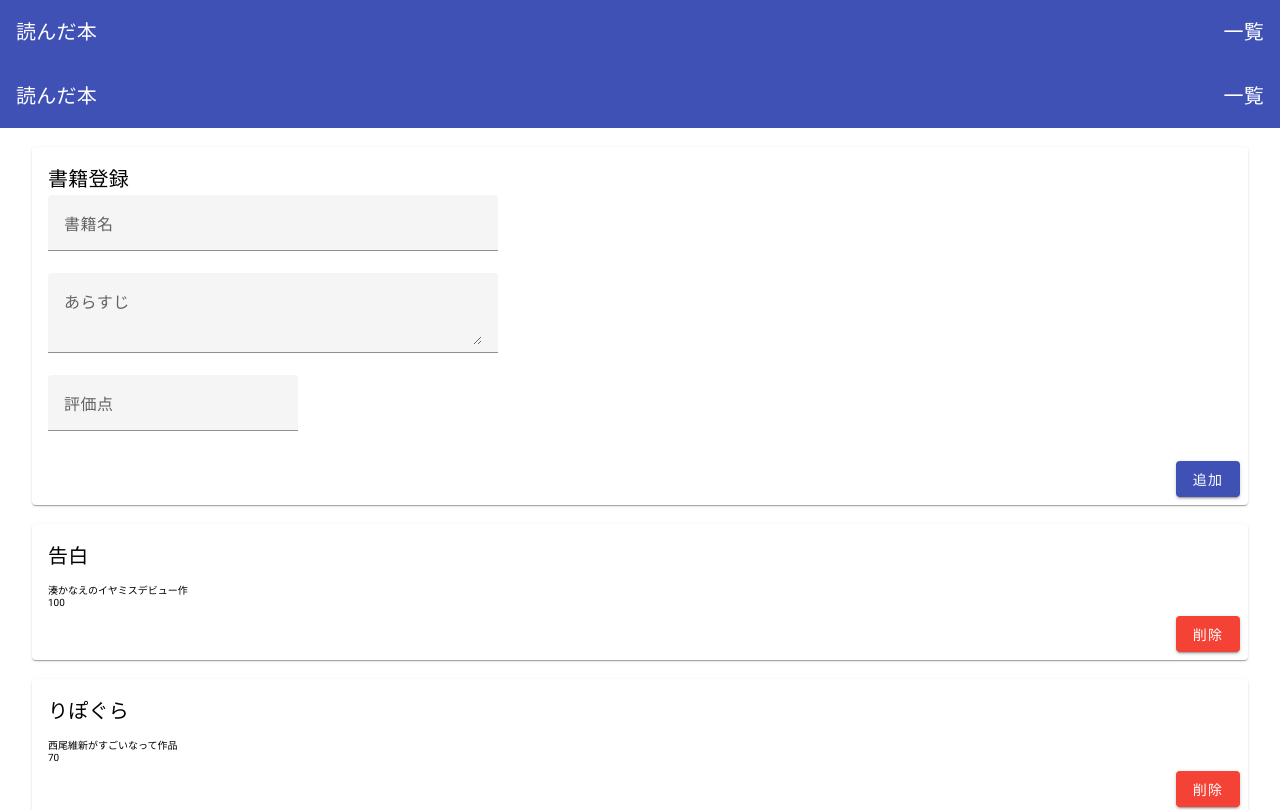
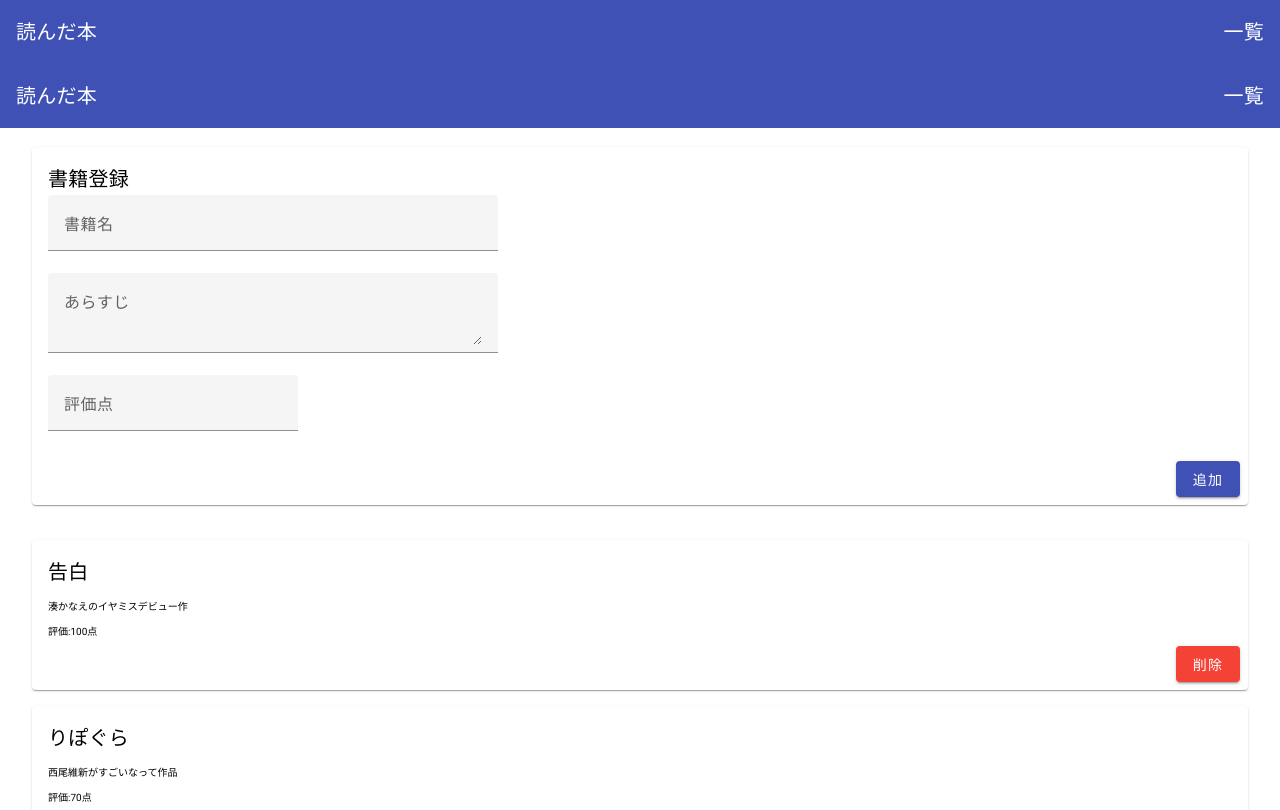
Before and after one commit to saitohiraku/intern-saito, an Angular app in the folder intern-book-app/: page / in a window 1280 px wide. Shown: the top 810 px of the page. Built offline with nearby package versions, Linux system fonts and the light colour scheme.

Commit message:
issue4　レイアウト修正

```diff
--- a/intern-book-app/src/app/pages/book-list/book-list.component.html
+++ b/intern-book-app/src/app/pages/book-list/book-list.component.html
@@ -35,73 +35,22 @@
 
 </mat-card>
 <br>
-<div *ngFor="let book of books">
-<mat-card class = "card-width"  >
+<p *ngFor="let book of books">
+  <mat-card class = "card-width" >
     <mat-card-content >
       <mat-card-title >{{book.name}}</mat-card-title>
       <p class="small-word">
-      {{book.detail}}<br>
-      {{book.evaluation}}
+        {{book.detail}}
+      </p>
+
+      <p class= "small-word">
+        評価:{{book.evaluation}}点
       </p>
     </mat-card-content>
+
     <mat-card-actions align="end">
       <button mat-raised-button color="warn">削除</button>
     </mat-card-actions>
 
   </mat-card>
-<br>
-</div>
-    <!-- <mat-card-title >アンドロイドは電気羊の夢を見るか?</mat-card-title>
-    <p class="small-word">
-    第三次大戦後の未来、サンフランシスコを舞台に賞金稼ぎのリック・デッカードが、火星から逃亡してきた8体のアンドロイドを「処理」するというあらすじ<br>
-    評価: 90点
 </p>
-  </mat-card-content>
-  <mat-card-actions align="end">
-    <button mat-raised-button color="warn">削除</button>
-  </mat-card-actions>
-</mat-card>
-<br>
-<mat-card class = "card-width">
-  <mat-card-content >
-    <mat-card-title >岩田さん: 岩田聡はこんなことを話していた。</mat-card-title>
-    <p class="small-word">
-      任天堂の元社長、岩田聡さんのことばをまとめた本<br>
-      評価: 90点
-
-  </p>
-  </mat-card-content>
-  <mat-card-actions align="end">
-    <button mat-raised-button color="warn">削除</button>
-  </mat-card-actions>
-</mat-card>
-
-
-
-<mat-card>
-    <mat-card-header>
-        <mat-card-title>読んだ本</mat-card-title>
-    </mat-card-header>
-
-    <mat-card-title>書籍登録</mat-card-title>
-    <mat-card-content>
-
-        <mat-form-field>
-          <mat-label>書籍名</mat-label>
-          <input matInput [(ngModel)]="bookTitle" name="booktitle" >
-        </mat-form-field>
-
-        <mat-form-field>
-          <mat-label>あらすじ</mat-label>
-          <textarea matInput [(ngModel)]="bookarasuji" name="bookarasuji" ></textarea>
-        </mat-form-field>
-
-        <mat-form-field>
-          <mat-label>評価点</mat-label>
-          <input matInput type="number" [(ngModel)]="rate" name="rate" >
-        </mat-form-field>
-
-        <button mat-raised-button color="primary" type="submit">追加</button>
-
-    </mat-card-content>
-</mat-card> -->
--- a/intern-book-app/src/app/pages/book-list/book-list.component.ts
+++ b/intern-book-app/src/app/pages/book-list/book-list.component.ts
@@ -12,4 +12,4 @@ import { Book } from '../../types/book';
 
 export class BookListComponent {
  books = bookList;
-  }
+}
```
Lines whose indentation alone changed are shown as unchanged.
